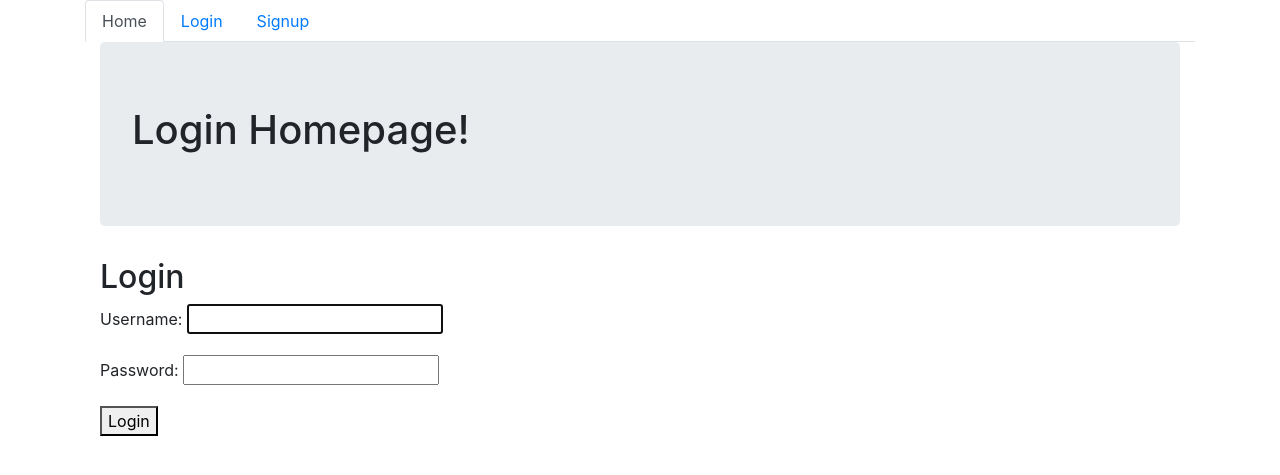
After one commit to shivamx512/tic-tac-toe-django, a Django app: page /login/ in a window 1280 px wide. The commit adds this page. Shown: the top 475 px of the page. Run offline with Django 5.2, Linux system fonts and the light colour scheme.

Commit message:
added login auth module

```diff
--- a/tic_tac_toe/game/forms.py
+++ b/tic_tac_toe/game/forms.py
@@ -1,8 +1,15 @@
 from django import forms
 from django.contrib.auth.models import User
+from django.contrib.auth.forms import UserCreationForm, AuthenticationForm
 
 
-class UserSignupForm(forms.ModelForm):
+class SignUpForm(UserCreationForm):
+    email = forms.EmailField(max_length=254, help_text='Required. Inform a valid email address.')
+
     class Meta:
         model = User
-        fields = ['first_name', 'last_name', 'username', 'email', 'password']
+        fields = ['first_name', 'last_name', 'username', 'email']
+
+class LoginForm(AuthenticationForm):
+    class Meta:
+        model = User
--- a/tic_tac_toe/game/urls.py
+++ b/tic_tac_toe/game/urls.py
@@ -1,7 +1,10 @@
 from django.urls import path, include
-from .views import HomeView
+from .views import HomeView, SignUpView, LoginView, SignoutView
 
 
 urlpatterns = [
     path('', HomeView.as_view(), name='index'),
+    path('signup/', SignUpView.as_view(), name='signup'),
+    path('login/', LoginView.as_view(), name='login'),
+    path('logout/', SignoutView.as_view(), name='logout'),
 ]
--- a/tic_tac_toe/game/views.py
+++ b/tic_tac_toe/game/views.py
@@ -1,5 +1,42 @@
 from django.shortcuts import render
-from django.views.generic import TemplateView
+from django.contrib.auth import login
+from django.contrib.auth.views import LogoutView
+from django.contrib.messages.views import SuccessMessageMixin
+from django.views.generic import TemplateView, FormView
+from django.urls import reverse_lazy
+
+from .forms import SignUpForm, LoginForm
+
+
+
+class SignUpView(SuccessMessageMixin, FormView):
+    template_name = 'signup.html'
+    form_class = SignUpForm
+    success_url = '/'
+    success_message = "Your account has been created successfully. You are now logged in."
+
+
+    def form_valid(self, form):
+        user = form.save()
+        login(self.request, user)
+        return super().form_valid(form)
+
+class LoginView(SuccessMessageMixin, FormView):
+    template_name = 'login.html'
+    form_class = LoginForm
+    success_url = '/'
+    success_message = "You have been logged in successfully."
+
+
+    def form_valid(self, form):
+        user = form.get_user()
+        login(self.request, user)
+        return super().form_valid(form)
+
+class SignoutView(SuccessMessageMixin, LogoutView):
+    next_page = reverse_lazy('index')
+    success_message = "You have been logged out in successfully."
+
 
 class HomeView(TemplateView):
     template_name = 'home.html'
--- a/tic_tac_toe/templates/base.html
+++ b/tic_tac_toe/templates/base.html
@@ -16,11 +16,29 @@
       </head>
   <body>
       <section class="container">
-          <div class="column is-two-thirds">
+        <ul class="nav nav-tabs">
+            <li class="nav-item">
+              <a class="nav-link active"  href="{% url 'index' %}">Home</a>
+            </li>
+            {% if user.is_authenticated %}
+            <li class="nav-item">
+                <a class="nav-link" href="{% url 'login' %}">Game</a>
+            </li>
+            <li class="nav-item">
+                <a class="nav-link" href="{% url 'logout' %}">Logout</a>
+            </li>
+            {% else %}
+            <li class="nav-item">
+                <a class="nav-link" href="{% url 'login' %}">Login</a>
+              </li>
+              <li class="nav-item">
+                  <a class="nav-link" href="{% url 'signup' %}">Signup</a>
+              </li>
+            {% endif %}
+        </ul>
             {% include 'messages.html' %}
             {% block content %}
             {% endblock %}
-           </div>
        </section>
       {% block js %}
       {% endblock %}
--- a/tic_tac_toe/templates/home.html
+++ b/tic_tac_toe/templates/home.html
@@ -7,8 +7,7 @@
     <div class="jumbotron">
        <h1>Welcome Homepage! </h1>
     </div>
-
-
+    <p>Lorem ipsum dolor, sit amet consectetur adipisicing elit. Beatae necessitatibus consequatur et quis quos totam libero vero. Reprehenderit, debitis temporibus sed voluptate aspernatur doloremque exercitationem quisquam non fuga illo explicabo.</p>
 </div>
 
 {% endblock %}
--- /dev/null
+++ b/tic_tac_toe/templates/login.html
@@ -0,0 +1,21 @@
+{% extends "base.html" %}
+{% load static %}
+{% block title %} Login {% endblock %}
+{% block content %}
+<div class="container">
+
+    <div class="jumbotron">
+       <h1>Login Homepage! </h1>
+    </div>
+    <div>
+        <h2>Login</h2>
+        <form method="post">
+            {% csrf_token %}
+            {{ form.as_p }}
+            <button type="submit">Login</button>
+        </form>
+
+    </div>
+</div>
+
+{% endblock %}
```
Also changed, not shown: tic_tac_toe/templates/signup.html (added, +21 -0 lines).
